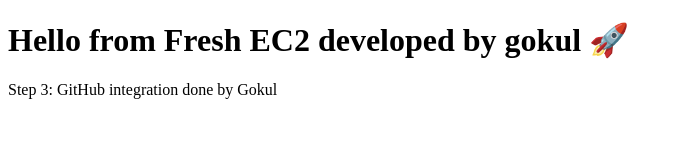
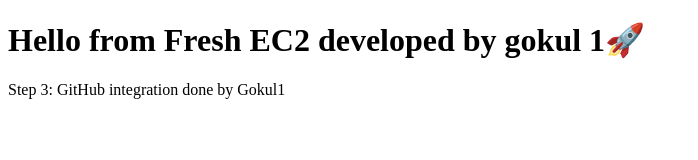
Before and after one commit to gokulakrishnan1011/devops-fresh-project, a plain HTML site: page index.html in a window 1280 px wide. Shown: the whole page, without its empty margins (0-698 px from the left). Drawn offline with Linux system fonts and the light colour scheme.

Commit message:
changed2

```diff
--- a/index.html
+++ b/index.html
@@ -4,7 +4,7 @@
   <title>Fresh DevOps Setup</title>
 </head>
 <body>
-  <h1>Hello from Fresh EC2 developed by gokul 🚀</h1>
-  <p>Step 3: GitHub integration done by Gokul</p>
+  <h1>Hello from Fresh EC2 developed by gokul 1🚀</h1>
+  <p>Step 3: GitHub integration done by Gokul1</p>
 </body>
 </html>
```
